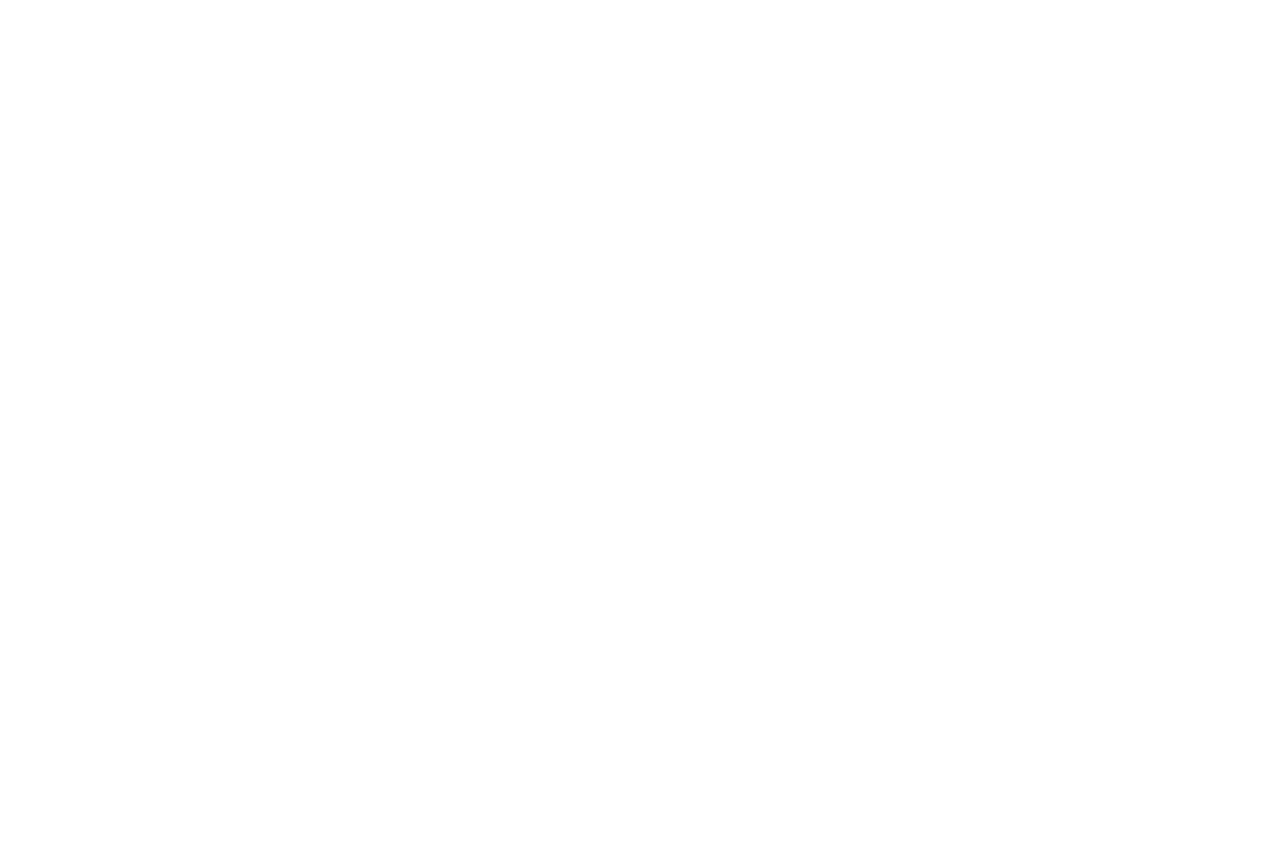
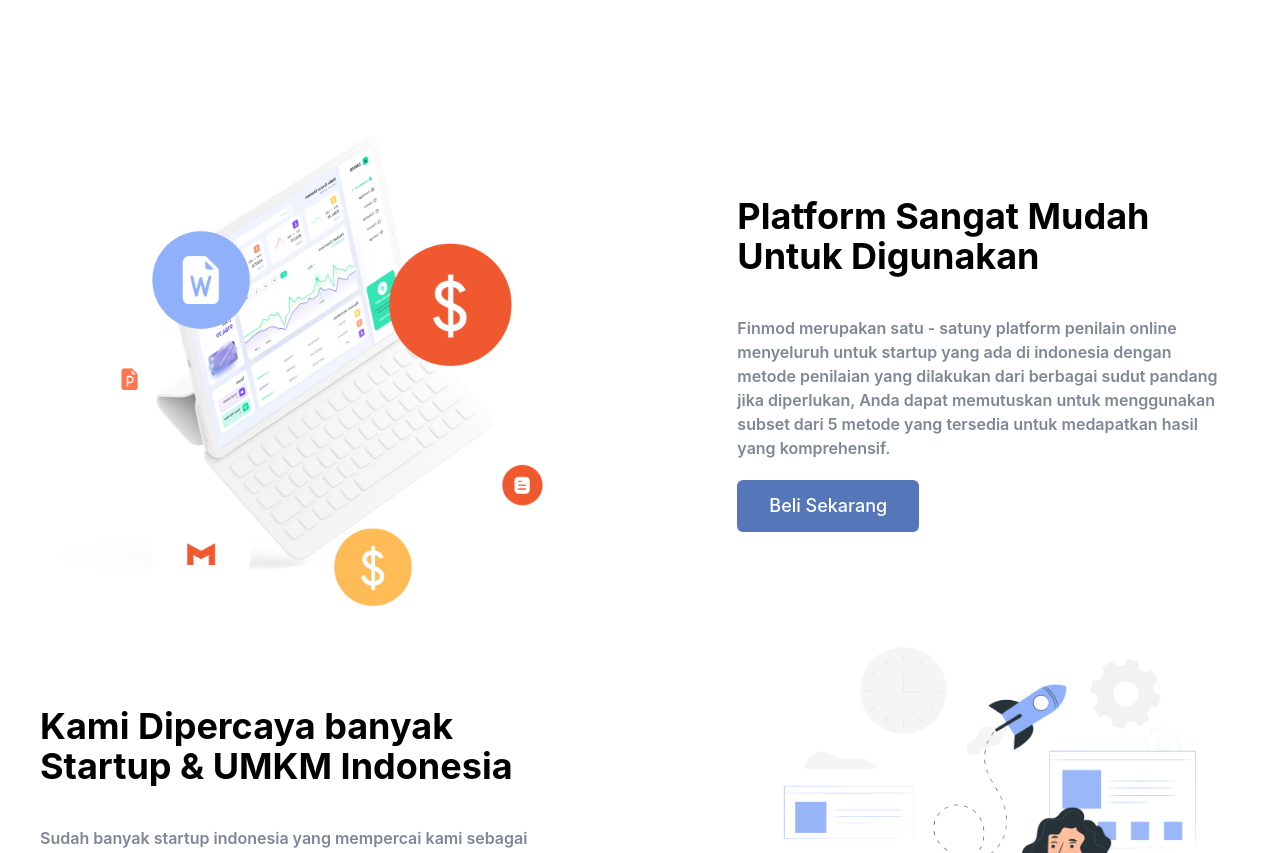
Before and after one commit to Ricky-ard/finmod, a Next.js app: page / in a window 1280 px wide. Shown: the part 1947-2800 px from the top of the page. Before the commit the page ends 2006 px from the top, so only its background shows below. Built offline with nearby package versions, Linux system fonts and the light colour scheme.

Commit message:
add believe section

```diff
--- /dev/null
+++ b/components/BelieveSection.jsx
@@ -0,0 +1,39 @@
+import React from "react";
+import StartupMan from "../assets/Startup life-pana 2.png";
+import Image from "next/dist/client/image";
+
+export default function BelieveSection() {
+  return (
+    <section className="px-10">
+      <div className="flex justify-between items-center">
+        <div className="w-5/12">
+          <h1 className="text-4xl font-bold mb-10">
+            Kami Dipercaya banyak Startup & UMKM Indonesia
+          </h1>
+          <p className="text-base text-slate-600 font-semibold opacity-70 mb-5">
+            Sudah banyak startup indonesia yang mempercai kami sebagai platform
+            penilaian online untuk perusahaan mereka, Sekarang gilliran anda
+            untuk mengetahui seberapa berharganya perusahaan anda
+          </p>
+          <div className="flex gap-10">
+            <div>
+              <h1 className="text-4xl font-bold text-light-blue">130k+</h1>
+              <p className="text-base text-slate-600 font-semibold opacity-70">
+                Perusahaan
+              </p>
+            </div>
+            <div>
+              <h1 className="text-4xl font-bold text-light-blue">100k+</h1>
+              <p className="text-base text-slate-600 font-semibold opacity-70">
+                Indonesia
+              </p>
+            </div>
+          </div>
+        </div>
+        <div className="w-5/12">
+          <Image src={StartupMan} layout="responsive" className={"image"} />
+        </div>
+      </div>
+    </section>
+  );
+}
--- a/components/Nav.jsx
+++ b/components/Nav.jsx
@@ -7,7 +7,7 @@ import oyo from "../assets/OYO_Logo.png";
 export default function Nav() {
   return (
     <>
-      <div className="fixed  w-full pb-2 px-36">
+      <div className="fixed z-10 w-full pb-2 px-36">
         <div className="container mx-auto mt-5 ">
           <div className="flex items-center justify-between">
             <h1 className="text-lg font-bold text-slate-900">Finmod.id</h1>
--- /dev/null
+++ b/components/PlatformSection.jsx
@@ -0,0 +1,29 @@
+import Image from "next/image";
+import React from "react";
+import laptop from "../assets/laptop.png";
+import BigButton from "./BigButton";
+
+export default function PlatformSection() {
+  return (
+    <section className="px-14">
+      <div className="flex items-center justify-between">
+        <div className="w-5/12">
+          <Image src={laptop} layout="responsive" className={"image"} />
+        </div>
+        <div className="w-5/12">
+          <h1 className="text-4xl font-bold mb-10">
+            Platform Sangat Mudah Untuk Digunakan
+          </h1>
+          <p className="text-base text-slate-600 font-semibold opacity-70 mb-5">
+            Finmod merupakan satu - satuny platform penilain online menyeluruh
+            untuk startup yang ada di indonesia dengan metode penilaian yang
+            dilakukan dari berbagai sudut pandang jika diperlukan, Anda dapat
+            memutuskan untuk menggunakan subset dari 5 metode yang tersedia
+            untuk medapatkan hasil yang komprehensif.
+          </p>
+          <BigButton variant={"fill"}>Beli Sekarang</BigButton>
+        </div>
+      </div>
+    </section>
+  );
+}
--- a/components/WhyUsSection.jsx
+++ b/components/WhyUsSection.jsx
@@ -9,7 +9,7 @@ import IcDollar from "../assets/Dollar.png";
 
 export default function WhyUsSection() {
   return (
-    <section>
+    <section className="mb-16">
       <div className="flex justify-center">
         <div className="w-5/12">
           <h1 className=" text-center text-4xl font-bold mb-7">
--- a/pages/index.js
+++ b/pages/index.js
@@ -2,6 +2,8 @@ import styles from "../styles/Home.module.css";
 import Nav from "../components/Nav.jsx";
 import HeroSection from "../components/HeroSection.jsx";
 import WhyUsSection from "../components/WhyUsSection.jsx";
+import PlatformSection from "../components/PlatformSection";
+import BelieveSection from "../components/BelieveSection";
 
 export default function Home() {
   return (
@@ -9,6 +11,8 @@ export default function Home() {
       <Nav />
       <HeroSection />
       <WhyUsSection />
+      <PlatformSection />
+      <BelieveSection />
     </>
   );
 }
```
Also changed, not shown: assets/laptop.png (renamed from assets/Group 103.png), public/Group_3.png (added).
